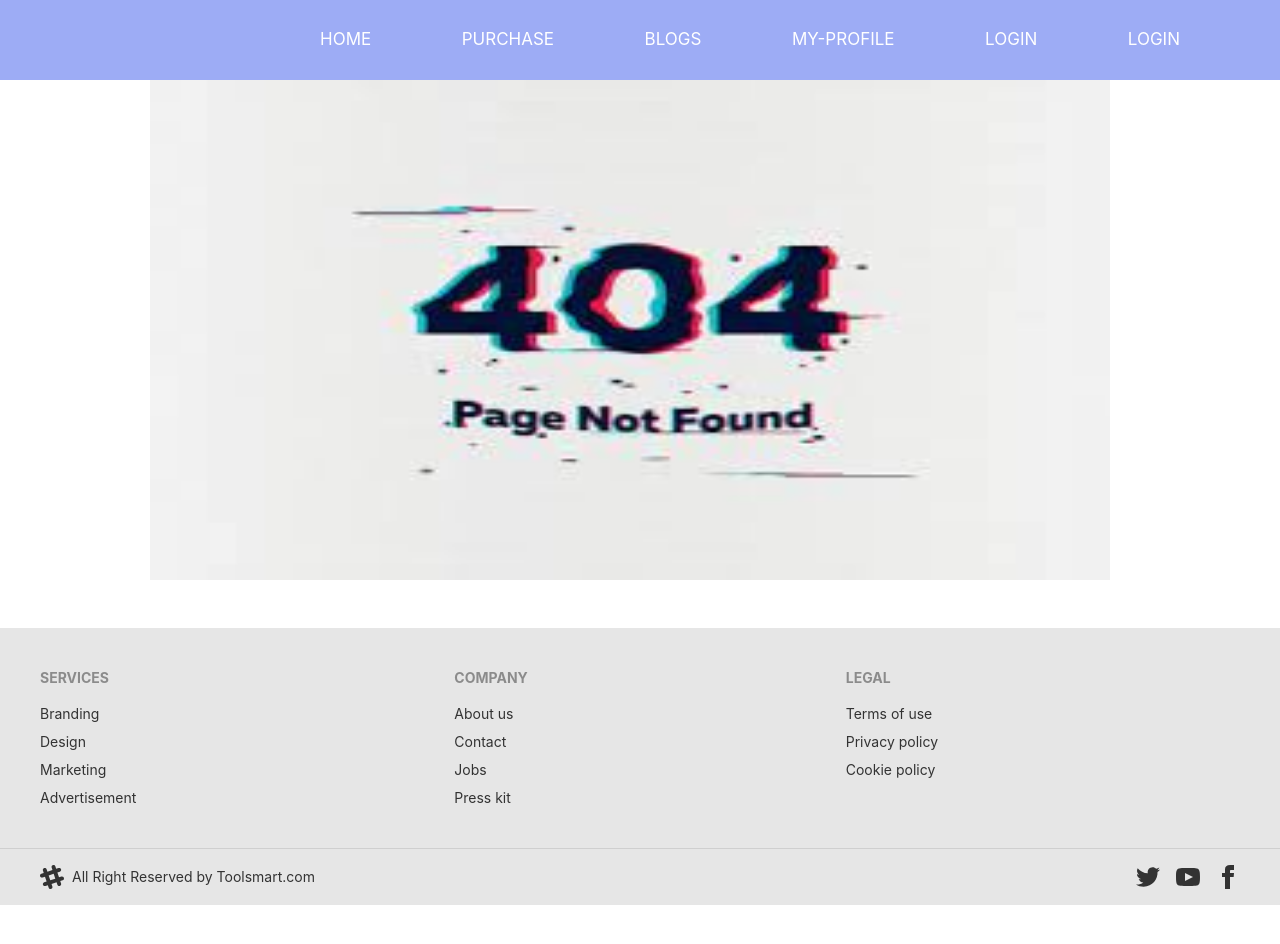
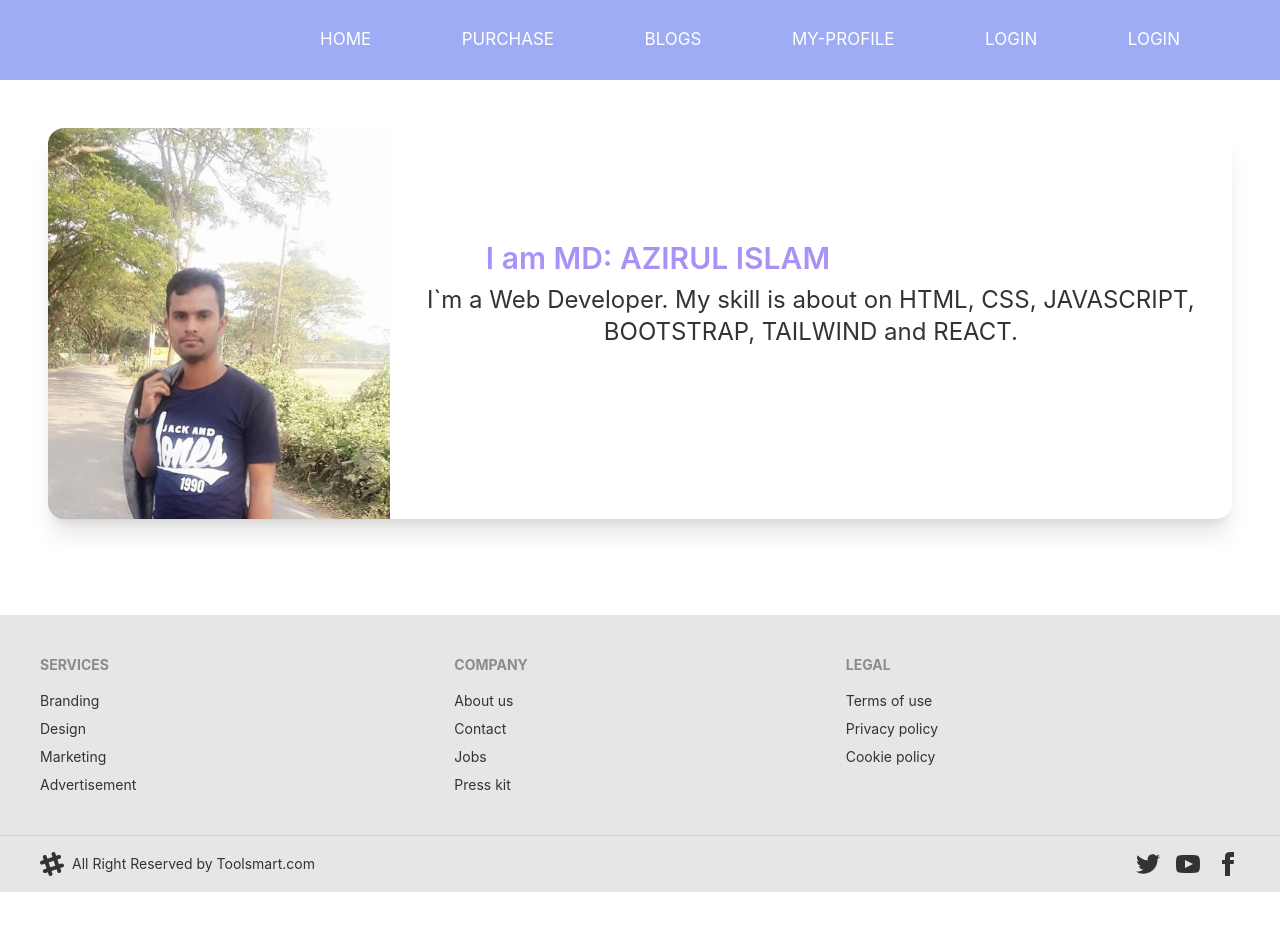
Before and after one commit to azirulislam/toolsmart, a React (Create React App) app: page /myprofile in a window 1280 px wide. Shown: the top 944 px of the page. Built offline with nearby package versions, Linux system fonts and the light colour scheme; no server answers.

Commit message:
profile added

```diff
--- a/src/App.js
+++ b/src/App.js
@@ -10,6 +10,7 @@ import Register from './Pages/Register/Register';
 import RequireAuth from './Pages/Login/RequireAuth';
 import NotFound from './Pages/NotFound/NotFound';
 import Dashboard from './Pages/Dashboard/Dashboard';
+import MyProfile from './Pages/MyProfile/MyProfile';
 
 
 
@@ -23,6 +24,7 @@ function App() {
         <Route path="purchase" element={<RequireAuth><Purchase /> </RequireAuth>} />
         <Route path="dashboard" element={<RequireAuth><Dashboard /> </RequireAuth>} />
         <Route path="blogs" element={<Blogs />} />
+        <Route path="myprofile" element={<MyProfile />} />
         <Route path="login" element={<Login />} />
         <Route path="register" element={<Register />} />
         <Route path="*" element={<NotFound />} />
--- /dev/null
+++ b/src/Pages/MyProfile/MyProfile.js
@@ -0,0 +1,21 @@
+import React from 'react';
+import img from '../../assets/images/img.jpg';
+
+const MyProfile = () => {
+    return (
+        <div className='p-12'>
+            <div class="card lg:card-side bg-base-100 shadow-xl">
+                <figure><img src={img} alt="" /></figure>
+                <div class="card-body my-20">
+                    <h2 class="card-title text-3xl text-primary ml-16">I am MD: AZIRUL ISLAM </h2>
+                    <p className='text-2xl'>I`m a Web Developer. My skill is about on HTML, CSS, JAVASCRIPT, BOOTSTRAP, TAILWIND and REACT. </p>
+                    <div class="card-actions justify-end">
+
+                    </div>
+                </div>
+            </div>
+        </div>
+    );
+};
+
+export default MyProfile;
--- a/src/Pages/Register/Register.js
+++ b/src/Pages/Register/Register.js
@@ -15,7 +15,13 @@ const Register = () => {
     error,
   ] = useCreateUserWithEmailAndPassword(auth);
 
-
+  if (user) {
+    return (
+      <div>
+        <p>Registered User: {user.email}</p>
+      </div>
+    );
+  }
   if (loading) {
     return <p>Loading...</p>;
   }
```
Also changed, not shown: src/assets/images/img.jpg (added).
